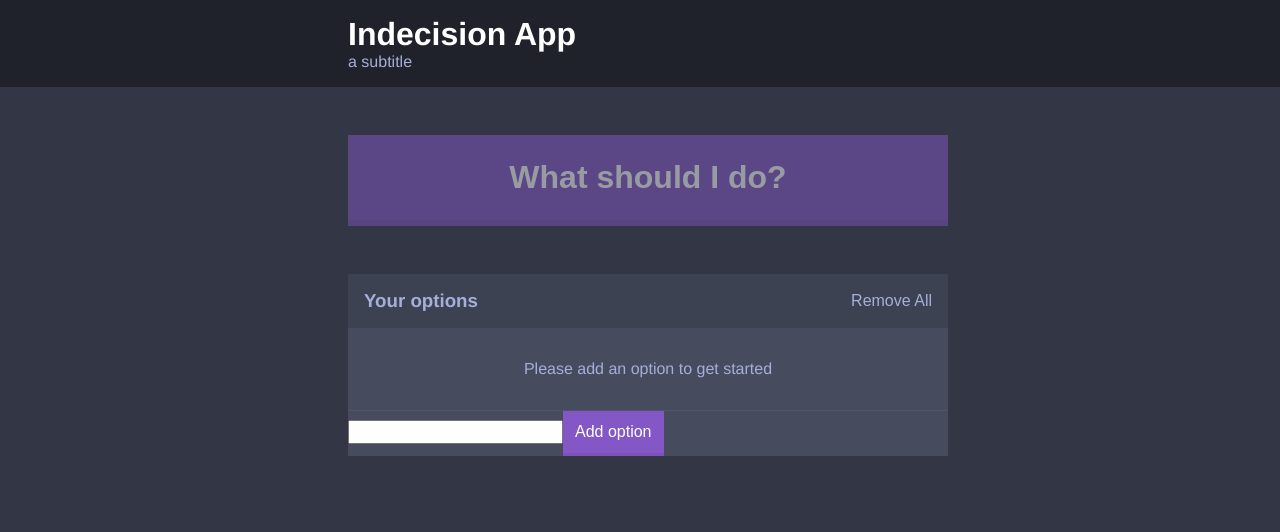
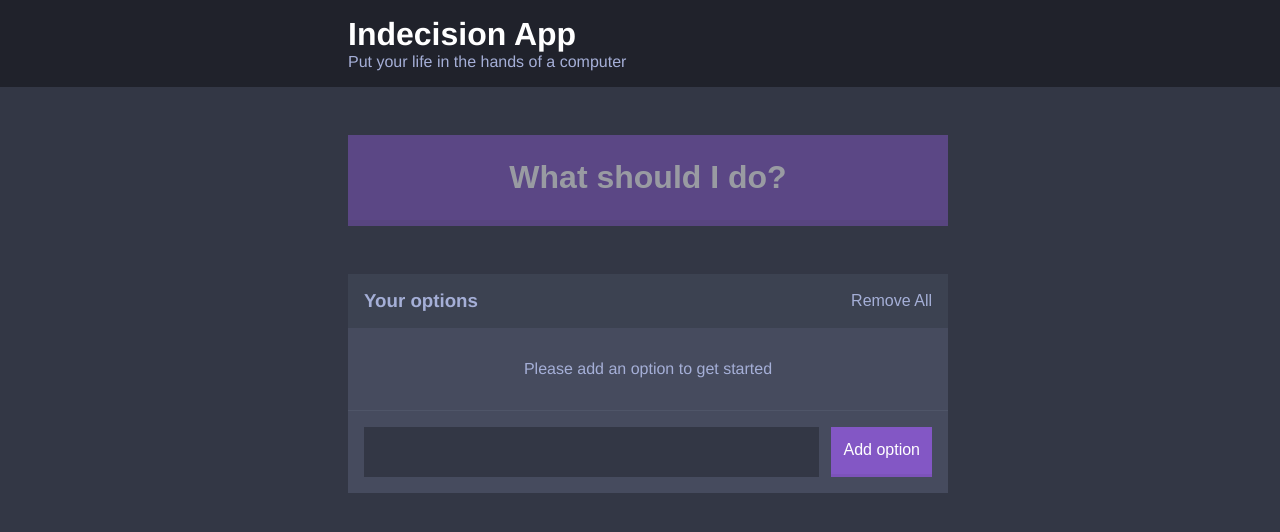
Before and after one commit to p32929/IndecisionApp, a React (Create React App) app: page / in a window 1280 px wide. Shown: the top 532 px of the page. Built offline with nearby package versions, Linux system fonts and the light colour scheme.

Commit message:
add options css done

```diff
--- a/src/App.css
+++ b/src/App.css
@@ -129,3 +129,22 @@ button {
     font-size: 2rem;
     margin: 0;
 }
+
+/*
+    Add Option
+*/
+
+.add_option {
+    display: flex;
+    padding: 1.6rem;
+}
+
+.add_option_input {
+    flex-grow: 1;
+    background: #333745;
+    border-bottom: 1px solid #464b5e;
+    border: none;
+    margin-right: 1.2rem;
+    color: #a5afd7;
+    padding: 1.6rem;
+}
--- a/src/Playground/IndecisionApp/AppComponents/AddOptions.js
+++ b/src/Playground/IndecisionApp/AppComponents/AddOptions.js
@@ -21,8 +21,8 @@ class AddOptions extends Component {
     render() {
         return (
             <div>
-                <form onSubmit={this.handleAddOption}>
-                    <input type="text" name="option"/>
+                <form className='add_option' onSubmit={this.handleAddOption}>
+                    <input className='add_option_input' type="text" name="option"/>
                     <button className='add_options_button'>Add option</button>
                 </form>
             </div>
--- a/src/Playground/IndecisionApp/IndecisionApp.js
+++ b/src/Playground/IndecisionApp/IndecisionApp.js
@@ -83,7 +83,7 @@ class IndecisionApp extends Component {
     render() {
 
         var title = "Indecision App"
-        var subtitle = "a subtitle"
+        var subtitle = "Put your life in the hands of a computer"
 
         return (
             <div>
```
